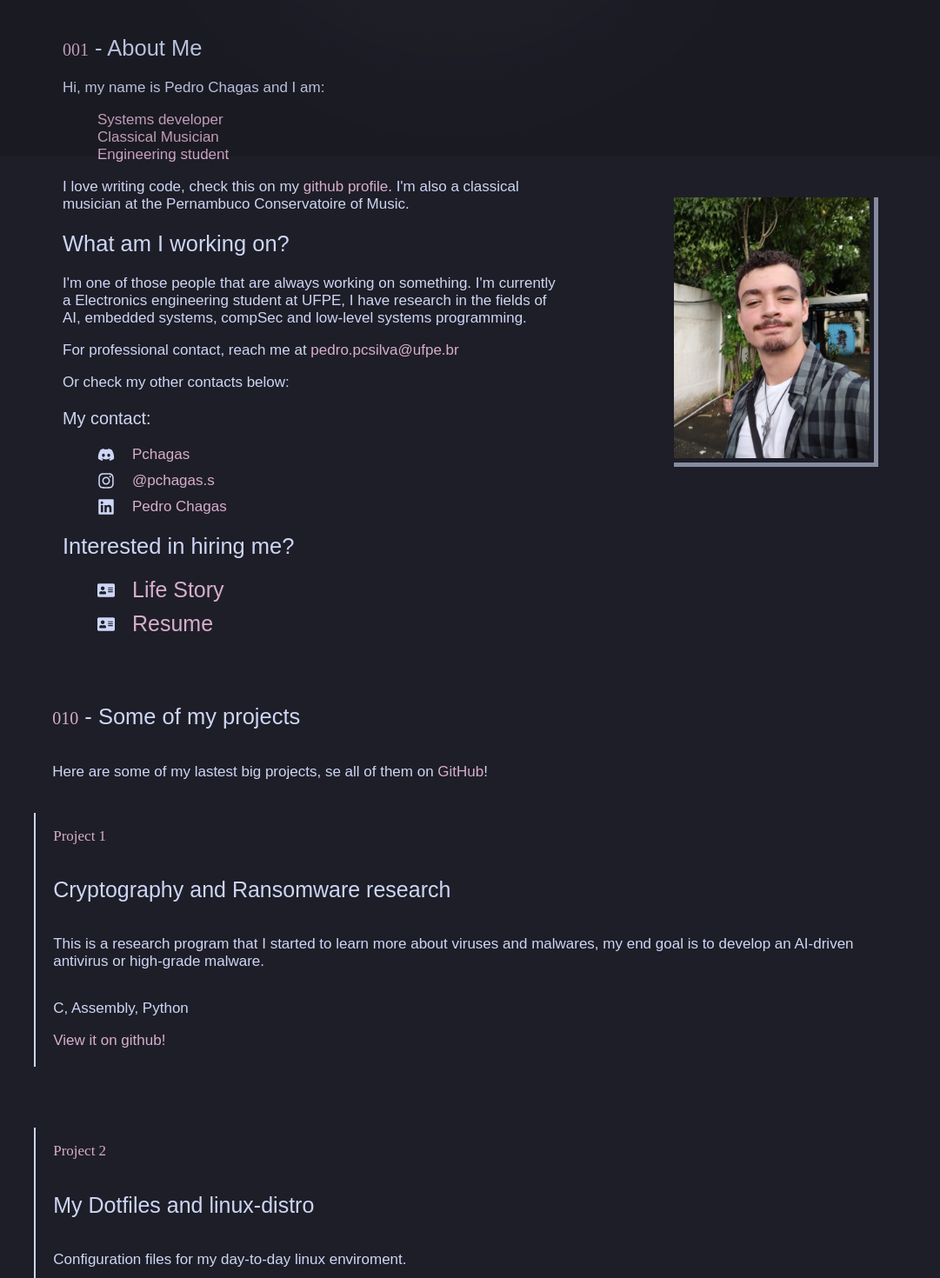
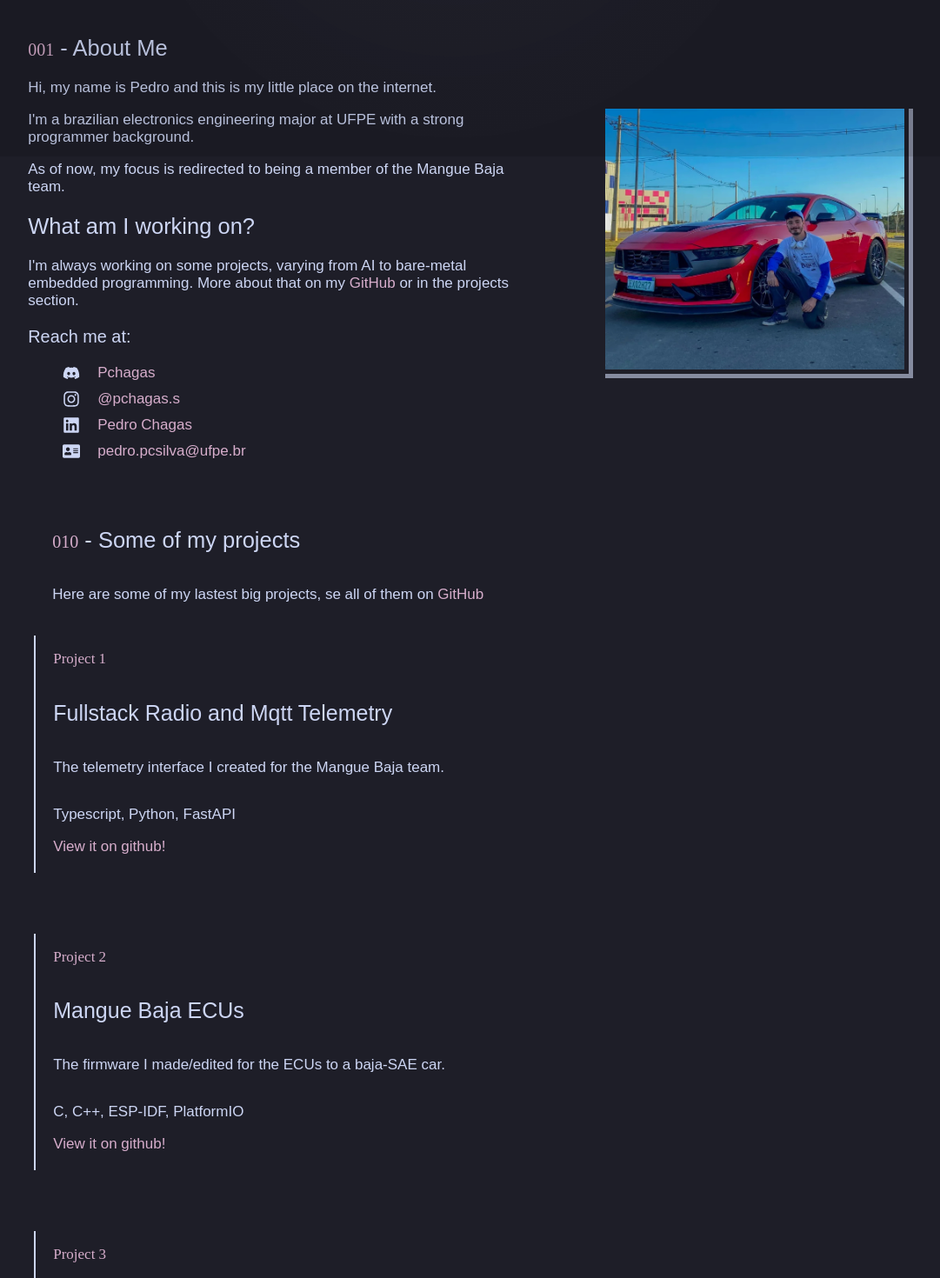
Before and after one commit to pchagas72/personal_website, a React (Vite) app: page / in a window 1280 px wide. Shown: the part 620-2090 px from the top of the page at 87% size, without its empty margins (119-1200 px from the left). Built offline with nearby package versions, Linux system fonts and the light colour scheme; a web font is replaced by a local one.

Commit message:
Started a new overhaul

```diff
--- a/src/components/AboutMe/AboutMe.css
+++ b/src/components/AboutMe/AboutMe.css
@@ -24,10 +24,6 @@
     padding-right: 5px;
     padding-bottom: 5px;
     transition: 300ms;
-}
-
-.iam{
-    list-style: none;
 }
 
 .aboutMePicture img:hover{
--- a/src/components/AboutMe/AboutMe.tsx
+++ b/src/components/AboutMe/AboutMe.tsx
@@ -2,7 +2,6 @@ import './AboutMe.css'
 import picture from '../../assets/eu.jpeg'
 import SectionTitle from '../SectionTitle/SectionTitle'
 import { FaDiscord, FaInstagram, FaLinkedin, FaAddressCard } from 'react-icons/fa'
-import { Link } from 'react-router-dom'
 
 function AboutMe(){
     return (
@@ -11,33 +10,24 @@ function AboutMe(){
                 <div className='aboutMeSectionText'>
                 <SectionTitle SectionName="About Me" SectionNumber="001"/>
 
-                <p> Hi, my name is Pedro Chagas and I am: </p>
-                    <ul className='iam'>
-                        <li><a className='prettyLink'>Systems developer</a></li>
-                        <li><a className='prettyLink'>Classical Musician</a></li>
-                        <li><a className='prettyLink'>Engineering student</a></li>
-                    </ul>
-                    <p> I love writing code, check this on my <a className='prettyLink' href="https://github.com/pchagas72">github profile</a>. I'm also a classical musician at the Pernambuco Conservatoire of Music. </p>
+                <p> Hi, my name is Pedro and this is my little place on the internet.</p>
+
+                <p> I'm a brazilian electronics engineering major at UFPE with a strong programmer background.</p>
+
+                <p> As of now, my focus is redirected to being a member of the Mangue Baja team. </p>
 
                 <h2>What am I working on?</h2>
-                <p>I'm one of those people that are always working on something.
-                    I'm currently a <a>Electronics engineering</a> student at UFPE, I have research in the fields of AI, embedded systems, compSec and low-level systems programming.</p>
 
-                    <p> For professional contact, reach me at <a className="prettyLink">pedro.pcsilva@ufpe.br</a></p>
+                <p>I'm always working on some projects, varying from AI to bare-metal embedded programming.
+                    More about that on my <a href='https://github.com/pchagas72' className='prettyLink'>GitHub</a> or in the
+                projects section.</p>
 
-                    <p> Or check my other contacts below: </p>
-
-                    <h3> My contact: </h3>
+                <h3> Reach me at: </h3>
                     <ul className='socials'>
                         <li><FaDiscord className='icon'/> <a className='prettyLink'>Pchagas</a></li>
                         <li><FaInstagram className='icon'/><a className='prettyLink'>@pchagas.s</a></li>
                         <li><FaLinkedin className='icon'/> <a href='https://www.linkedin.com/in/pedro-chagas-44a4112aa' className='prettyLink'>Pedro Chagas</a></li>
-                    </ul>
-                    <h2> Interested in hiring me? </h2>
-                    <ul className='socials'>
-
-                    <li className='resume'><FaAddressCard className='icon'/> <Link className='prettyLink' to={"/background"}>Life Story</Link></li>
-                    <li className='resume'><FaAddressCard className='icon'/> <Link className='prettyLink' to={"/resume"}>Resume</Link></li>
+                        <li><FaAddressCard className='icon'/> <a className='prettyLink'>pedro.pcsilva@ufpe.br</a></li>
                     </ul>
                 </div>
                 <div className='aboutMePicture'>
--- a/src/components/Projects/Projects.tsx
+++ b/src/components/Projects/Projects.tsx
@@ -9,20 +9,29 @@ function Projects(){
             <div className='ProjectsDiv'>
                 <div className='ProjectsDivText'>
                     <SectionTitle SectionName="Some of my projects" SectionNumber="010"/>
-                    <p>Here are some of my lastest big projects, se all of them on <a href='https://github.com/pchagas72' className='prettyLink'>GitHub</a>!</p>
+                    <p>Here are some of my lastest big projects, se all of them on <a href='https://github.com/pchagas72' className='prettyLink'>GitHub</a></p>
                 </div>
-                <ProjectSection projectNumber="1" projectTitle="Cryptography and Ransomware research"
+                <ProjectSection projectNumber="1" projectTitle="Fullstack Radio and Mqtt Telemetry"
+                    projectLink="https://github.com/pchagas72/mangue-telemetry"
+                    projectDesc="The telemetry interface I created for the Mangue Baja team."
+                    tech="Typescript, Python, FastAPI"
+                />
+                <ProjectSection projectNumber="2" projectTitle="Mangue Baja ECUs"
+                    projectLink="https://github.com/pchagas72/Mangue-Baja-ECUs"
+                    projectDesc="The firmware I made/edited for the ECUs to a baja-SAE car."
+                    tech="C, C++, ESP-IDF, PlatformIO"
+                />
+                <ProjectSection projectNumber="3" projectTitle="Radio Telescope Firmware/Software"
+                    projectLink="https://github.com/pchagas72/telescope-server-firmware"
+                    projectDesc="Firmware and software for my radio telescope array!."
+                    tech="C, ESP-IDF"
+                />
+                <ProjectSection projectNumber="4" projectTitle="Cryptography and Ransomware research"
                     projectLink="https://github.com/pchagas72/ES502"
                     projectDesc="This is a research program that I started to learn more about viruses and malwares, my end goal is to develop an AI-driven antivirus or high-grade malware."
                     tech="C, Assembly, Python"
                 />
-                <ProjectSection projectNumber="2" projectTitle="My Dotfiles and linux-distro"
-                    projectLink="https://github.com/pchagas72/pchagas72-dots"
-                    projectDesc="Configuration files for my day-to-day linux enviroment."
-                    tech="C, C++, Lua, Bash"
-                />
-
-                <ProjectSection projectNumber="3" projectTitle="Constela Colaborativo"
+                <ProjectSection projectNumber="5" projectTitle="Constela Colaborativo"
                     projectLink="https://github.com/pchagas72/Projeto-constela"
                     projectDesc="This is a report receiving whatsapp bot that also checks for fake news, fully AI and NLP driven project."
                     tech="Python, Natural Language Processing, Convolutional Neural networks, audio and image processing"
--- a/src/markdown/footer.md
+++ b/src/markdown/footer.md
@@ -1,5 +1 @@
-### Thanks for visiting my page!
-
-If you are interested in dicovering more about me, click on the big blog button right above this section.
-
 If you want do buy something or hire me for a project, feel free to reach me through the contacts on the **about me** section.
--- a/src/routes/Home.tsx
+++ b/src/routes/Home.tsx
@@ -1,32 +1,32 @@
 import './css/Home.css'
-import CM from '../components/ContentMarkdown/ContentMarkdown'
-import footerMd from '../markdown/footer.md'
 import { Link } from 'react-router-dom'
 import { useEffect } from 'react'
 import AboutMe from '../components/AboutMe/AboutMe'
 import Projects from '../components/Projects/Projects'
 
-function App() {
+function Home() {
 
     useEffect(() => {
         window.scrollTo(0, 0);
     }, []);
 
-
     return (
         <div className='page_body'>
             <AboutMe />
             <Projects />
+
             <div className='insideLinks'>
-                <h1> Still want to know more about me?</h1>
-                <Link className='link_button' to={"/blog"}>Blog</Link>
-                <Link className='link_button' to={"/bookshelf"}>Bookshelf</Link>
-                <Link className='link_button' to={"/repertoir"}>Repertoire</Link>
-                <Link className='link_button' to={"/notebook"}>Notebook </Link>
+                <h1>Further Documentation</h1>
+
+                <Link className='link_button' to={"/resume"}>Resume / CV</Link>
+
+                <Link className='link_button' to={"/notebook"}>Engineering Notebook</Link>
+                <Link className='link_button' to={"/blog"}>Technical Blog</Link>
+
+                <Link className='link_button' to={"/bookshelf"}>Reading List</Link>
             </div>
-            <CM content={footerMd} />
         </div>
     )
 }
 
-export default App
+export default Home
```
Also changed, not shown: src/assets/eu.jpeg.
